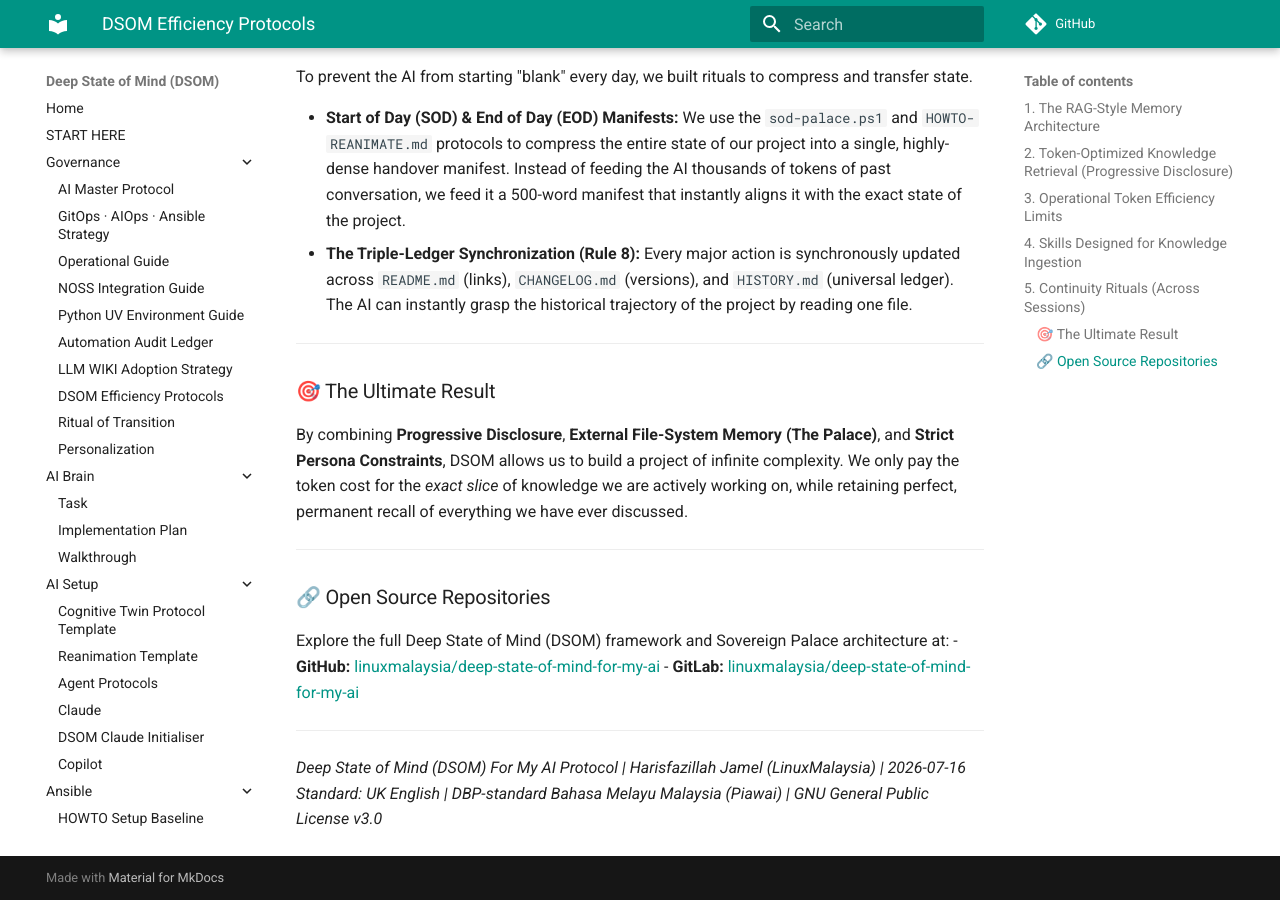
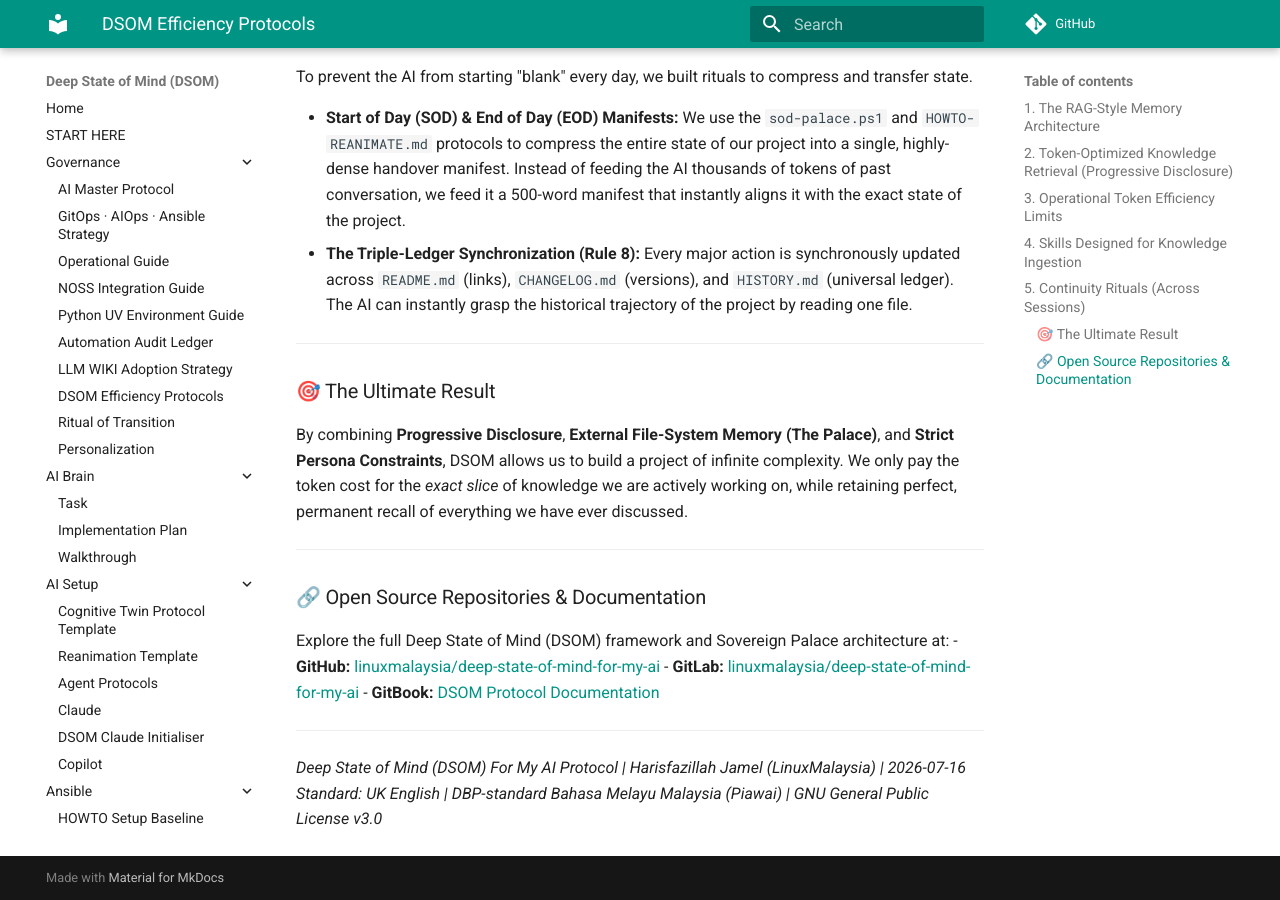
Before and after one commit to linuxmalaysia/deep-state-of-mind-for-my-ai, an MkDocs documentation site: the page built from docs/governance/DSOM-EFFICIENCY-PROTOCOLS.md, in a window 1280 px wide and 900 px high, scrolled down 2046 px. Built offline with MkDocs 1.6.1 and Material for MkDocs 9.7.7, drawn with Linux system fonts in a browser that asks for light colours; comment, search, counter and statistics services are not loaded.

Commit message:
docs(governance): add gitbook links to efficiency protocols and publish-to-blogger skill

```diff
--- a/docs/governance/DSOM-EFFICIENCY-PROTOCOLS.md
+++ b/docs/governance/DSOM-EFFICIENCY-PROTOCOLS.md
@@ -53,10 +53,11 @@ By combining **Progressive Disclosure**, **External File-System Memory (The Pala
 
 ---
 
-### 🔗 Open Source Repositories
+### 🔗 Open Source Repositories & Documentation
 Explore the full Deep State of Mind (DSOM) framework and Sovereign Palace architecture at:
 - **GitHub:** [linuxmalaysia/deep-state-of-mind-for-my-ai](https://github.com/linuxmalaysia/deep-state-of-mind-for-my-ai)
 - **GitLab:** [linuxmalaysia/deep-state-of-mind-for-my-ai](https://gitlab.com/linuxmalaysia/deep-state-of-mind-for-my-ai)
+- **GitBook:** [DSOM Protocol Documentation](https://malaysia-open-source-community.gitbook.io/deep-state-of-mind-dsom-protocol-for-my-ai)
 
 ---
 *Deep State of Mind (DSOM) For My AI Protocol | Harisfazillah Jamel (LinuxMalaysia) | 2026-07-16*
```
Also changed, not shown: .agents/skills/publish-to-blogger/SKILL.md (+3 -2 lines).
